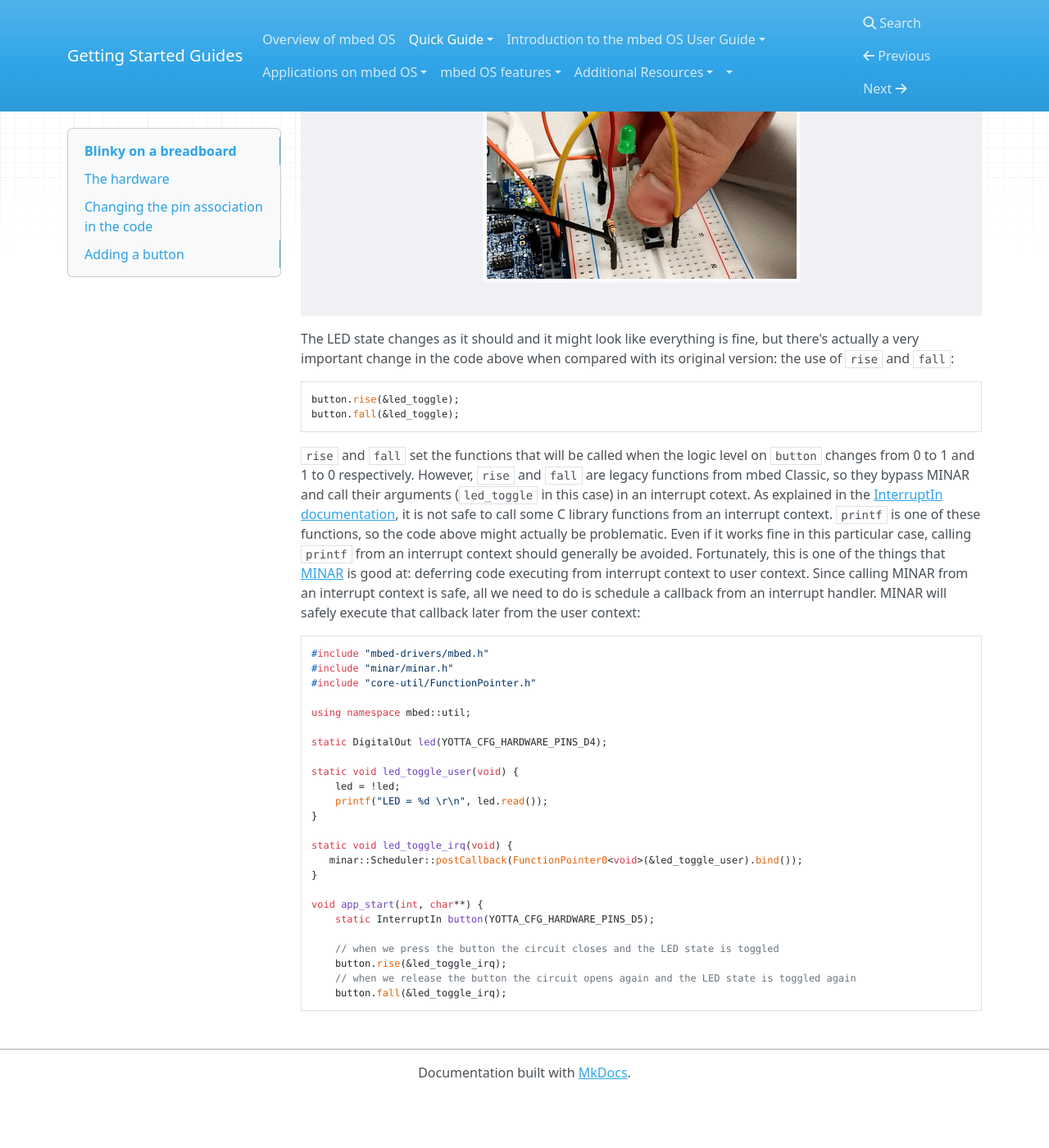
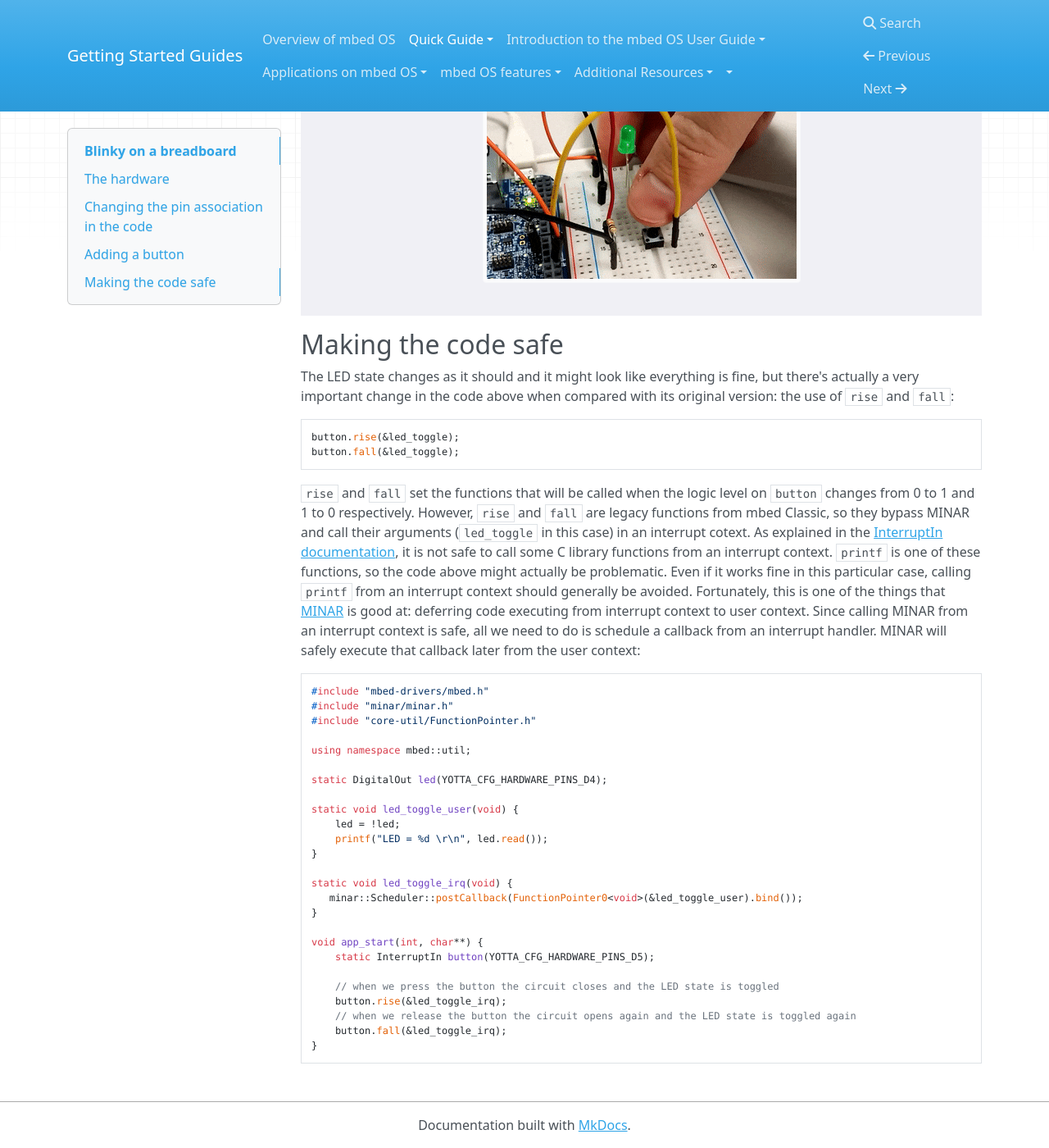
Before and after one commit to ARMmbed/GettingStartedmbedOS, an MkDocs documentation site: the page built from Docs/Extended_LED.md, in a window 1280 px wide and 1400 px high, scrolled down 4088 px. Shown: the whole window at 82% size. Built offline with MkDocs 1.6.1, drawn with Linux system fonts in a browser that asks for light colours; nearby versions of some CDN libraries; old or Windows-style settings are respelled for this version of MkDocs; before the commit the page ends 5424 px from its top, so only the background shows below that.

Commit message:
Adding header and closing the code

````diff
--- a/Docs/Extended_LED.md
+++ b/Docs/Extended_LED.md
@@ -76,6 +76,8 @@ void app_start(int, char**) {
 
 <span style="background-color: #F0F0F5; display:block; text-align:center; height:100%; padding:10px;">![Button and a LED on a breadboard](https://raw.githubusercontent.com/ARMmbed/GettingStartedmbedOS/master/Docs/Images/bb03.gif)</span>
 
+## Making the code safe
+
 The LED state changes as it should and it might look like everything is fine, but there's actually a very important change in the code above when compared with its original version: the use of `rise` and `fall`:
 
 ```cpp
@@ -110,4 +112,5 @@ void app_start(int, char**) {
     button.rise(&led_toggle_irq);
     // when we release the button the circuit opens again and the LED state is toggled again
     button.fall(&led_toggle_irq);
+}
 ```
````
